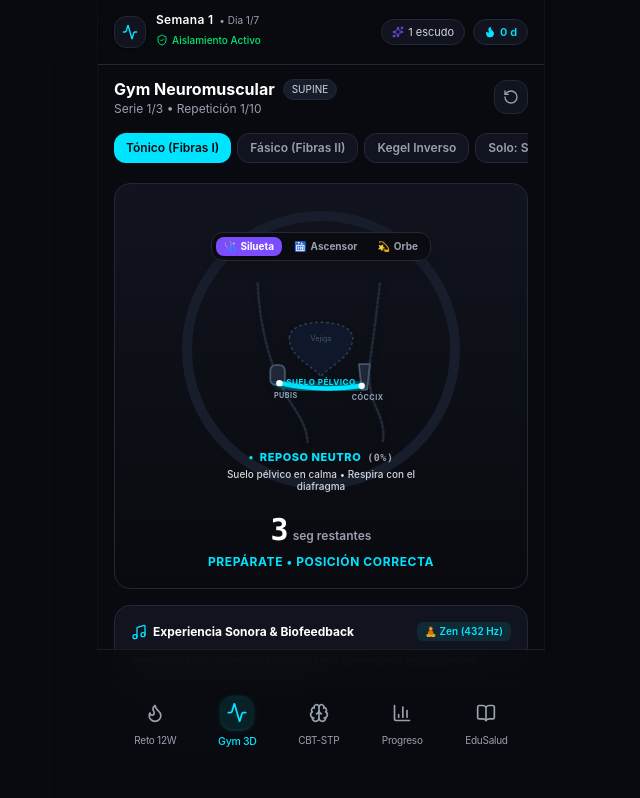
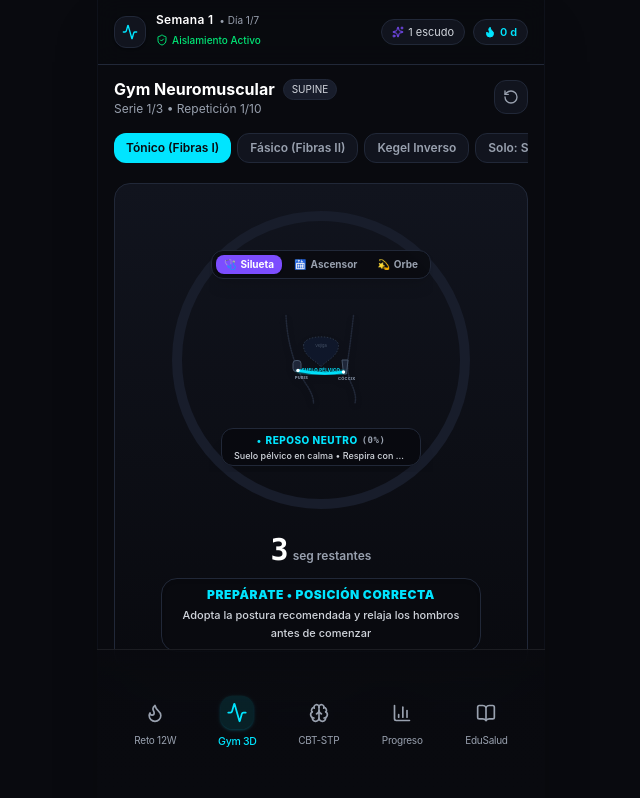
Before and after one commit to YonathanArroyave/App-Pelvica, a Next.js app: page /gym in a window 1280 px wide. Shown: the top 798 px of the page, without its empty margins (319-959 px from the left). Built offline with nearby package versions, Linux system fonts and the light colour scheme.

Commit message:
fix(timer-ui): prevent circular stroke collision by scaling visualizers, adding solid pill backdrops, and displaying dedicated somatic guidance card

```diff
--- a/src/app/(dashboard)/gym/page.tsx
+++ b/src/app/(dashboard)/gym/page.tsx
@@ -274,17 +274,17 @@ export default function GymTrainingPage() {
         </div>
       )}
 
-      {/* Contenedor Principal: Escena 3D WebGL con Anillo Radial de Tiempo */}
+      {/* Contenedor Principal: Escena de Biofeedback con Anillo Radial de Tiempo */}
       <div className="oled-card p-4 flex flex-col items-center justify-center relative overflow-hidden bg-gradient-to-b from-[#11141E] to-[#090A0F]">
         <SvgTimerRing
           phase={snapshot.phase}
           timeRemainingSec={snapshot.timeRemainingSec}
           normalizedProgress={snapshot.normalizedProgress}
-          size={300}
+          size={320}
           strokeWidth={10}
         >
           {/* Visualizador Multivista de Biofeedback (Silueta Médica, Ascensor o Orbe) */}
-          <div className="w-60 h-60 flex items-center justify-center pointer-events-auto">
+          <div className="w-56 h-56 flex items-center justify-center pointer-events-auto overflow-hidden">
             <PelvicVisualizer
               contractionFactor={snapshot.contractionFactor}
               phase={snapshot.phase}
@@ -294,15 +294,18 @@ export default function GymTrainingPage() {
         </SvgTimerRing>
 
         {/* Indicador Central de Tiempo y Fase */}
-        <div className="text-center mt-3">
+        <div className="text-center mt-3 w-full max-w-xs">
           <div className="flex items-baseline justify-center gap-1">
             <span className="text-3xl font-extrabold text-white font-mono">
               {snapshot.timeRemainingSec}
             </span>
             <span className="text-xs text-gray-400 font-semibold">seg restantes</span>
           </div>
+
+          {/* Tarjeta de Instrucción Somatosensorial (100% nítida y libre de obstrucción) */}
+          <div className="mt-2.5 px-3.5 py-2 rounded-2xl bg-[#090A0F] border border-[#212838] shadow-inner text-center animate-fadeIn">
             <span
-            className={`text-xs font-bold uppercase tracking-wider mt-0.5 inline-block ${
+              className={`text-xs font-black uppercase tracking-wider block ${
                 snapshot.phase === 'CONTRACTION'
                   ? 'text-[#7C4DFF]'
                   : snapshot.phase === 'REVERSE_KEGEL'
@@ -315,15 +318,35 @@ export default function GymTrainingPage() {
               }`}
             >
               {snapshot.phase === 'PREPARATION' && 'Prepárate • Posición correcta'}
-            {snapshot.phase === 'CONTRACTION' && 'Cierre y Elevación (Contrae)'}
-            {snapshot.phase === 'RELAXATION' && 'Relajación y Respiración'}
-            {snapshot.phase === 'REVERSE_KEGEL' && 'Kegel Inverso (Desciende)'}
+              {snapshot.phase === 'CONTRACTION' && '▲ Eleva y Cierra (Contrae)'}
+              {snapshot.phase === 'RELAXATION' && '■ Reposo Neutro • Respira'}
+              {snapshot.phase === 'REVERSE_KEGEL' && '▼ Suelta el Perineo (Kegel Inverso)'}
               {snapshot.phase === 'STIMULATION_ACTIVE' && 'Estimulación Guiada Activa'}
               {snapshot.phase === 'PAUSE_STOP_START' && '¡Pausa Stop-Start de 35s!'}
               {snapshot.phase === 'APPLY_SQUEEZE' && 'Compresión Squeeze (12s)'}
               {snapshot.phase === 'SET_REST' && 'Descanso entre series'}
               {snapshot.phase === 'COMPLETED' && '¡Sesión Finalizada!'}
             </span>
+
+            <p className="text-[11px] text-gray-300 font-medium leading-relaxed mt-1">
+              {snapshot.phase === 'CONTRACTION' &&
+                'Eleva los testículos hacia el ombligo y corta el flujo • Sin apretar glúteos ni abdomen'}
+              {snapshot.phase === 'REVERSE_KEGEL' &&
+                'Deja caer la entrepierna como al empezar a orinar (relaja suavemente sin pujar)'}
+              {snapshot.phase === 'RELAXATION' &&
+                'Relaja el 100% del suelo pélvico e inhala inflando la parte baja del abdomen'}
+              {snapshot.phase === 'PAUSE_STOP_START' &&
+                'Detén toda estimulación y respira hondo hasta que baje la urgencia eyaculatoria'}
+              {snapshot.phase === 'APPLY_SQUEEZE' &&
+                'Aplica compresión suave con el pulgar en el frenillo para desactivar el reflejo'}
+              {snapshot.phase === 'PREPARATION' &&
+                'Adopta la postura recomendada y relaja los hombros antes de comenzar'}
+              {snapshot.phase === 'SET_REST' &&
+                'Recupérate, bebe agua y mantén la mente en calma para la siguiente serie'}
+              {snapshot.phase === 'COMPLETED' &&
+                '¡Excelente trabajo neuromuscular registrado en tu progreso diario!'}
+            </p>
+          </div>
         </div>
       </div>
 
--- a/src/components/biofeedback/PelvicMedicalSilhouette.tsx
+++ b/src/components/biofeedback/PelvicMedicalSilhouette.tsx
@@ -4,7 +4,7 @@ import React from 'react';
 import type { ActivePhase } from '@/core/types/clinical.types';
 
 interface PelvicMedicalSilhouetteProps {
-  contractionFactor: number; // -1.0 (máx relajación/kegel inverso) a 1.0 (máx contracción)
+  contractionFactor: number; // -1.0 a 1.0
   phase?: ActivePhase;
   className?: string;
 }
@@ -20,9 +20,6 @@ export const PelvicMedicalSilhouette: React.FC<PelvicMedicalSilhouetteProps> = (
   phase,
   className = ''
 }) => {
-  // Normalizar factor:
-  // > 0 => contracción (elevación hacia arriba y adelante)
-  // < 0 => relajación/kegel inverso (descenso diafragmático)
   const factor = Math.max(-1, Math.min(1, contractionFactor));
 
   // Posición Y de la hamaca del suelo pélvico (en el centro del arco pubis-cóccix):
@@ -75,11 +72,12 @@ export const PelvicMedicalSilhouette: React.FC<PelvicMedicalSilhouetteProps> = (
   const cue = getSomaticCue();
 
   return (
-    <div className={`relative flex flex-col items-center justify-center w-full h-full select-none ${className}`}>
-      {/* SVG del corte sagital anatómico */}
+    <div className={`relative flex flex-col items-center justify-between w-full h-full py-1 select-none ${className}`}>
+      {/* SVG del corte sagital anatómico compacto y centrado */}
+      <div className="flex-1 w-full flex items-center justify-center overflow-hidden">
         <svg
           viewBox="0 0 240 210"
-        className="w-full h-full max-w-[230px] max-h-[190px] drop-shadow-md overflow-visible"
+          className="w-full max-w-[170px] max-h-[105px] drop-shadow-md overflow-visible"
         >
           <defs>
             {/* Brillo neon del músculo activo */}
@@ -98,7 +96,7 @@ export const PelvicMedicalSilhouette: React.FC<PelvicMedicalSilhouetteProps> = (
             </linearGradient>
           </defs>
 
-        {/* 1. Silueta corporal externa de perfil (Pared abdominal, pubis, glúteo y muslo) */}
+          {/* 1. Silueta corporal externa de perfil */}
           <path
             d="M 50 25 Q 52 70 65 110 Q 75 140 92 165 Q 105 185 105 200"
             fill="none"
@@ -107,7 +105,6 @@ export const PelvicMedicalSilhouette: React.FC<PelvicMedicalSilhouetteProps> = (
             strokeLinecap="round"
             strokeDasharray="2 3"
           />
-        {/* Contorno posterior: Columna lumbar, sacro y glúteo */}
           <path
             d="M 185 25 Q 180 70 175 105 Q 170 135 180 160 Q 192 185 188 200"
             fill="none"
@@ -118,7 +115,7 @@ export const PelvicMedicalSilhouette: React.FC<PelvicMedicalSilhouetteProps> = (
           />
 
           {/* 2. Referencias Óseas Claras (Fijas) */}
-        {/* Sínfisis del Pubis (Hueso anterior) */}
+          {/* Sínfisis del Pubis */}
           <g transform="translate(72, 125)">
             <rect
               x="-8"
@@ -142,7 +139,7 @@ export const PelvicMedicalSilhouette: React.FC<PelvicMedicalSilhouetteProps> = (
             </text>
           </g>
 
-        {/* Cóccix / Sacro (Hueso posterior) */}
+          {/* Cóccix / Sacro */}
           <g transform="translate(168, 130)">
             <path
               d="M -6 -16 L 6 -16 L 3 12 L -3 12 Z"
@@ -163,7 +160,7 @@ export const PelvicMedicalSilhouette: React.FC<PelvicMedicalSilhouetteProps> = (
             </text>
           </g>
 
-        {/* 3. Vejiga urinaria (Referencia visceral superior) */}
+          {/* 3. Vejiga urinaria */}
           <path
             d="M 85 85 C 85 62, 155 62, 155 85 C 155 108, 125 118, 120 128 C 115 118, 85 108, 85 85 Z"
             fill="#0F172A"
@@ -191,8 +188,7 @@ export const PelvicMedicalSilhouette: React.FC<PelvicMedicalSilhouetteProps> = (
             />
           )}
 
-        {/* 5. MÚSCULO DEL SUELO PÉLVICO (Hamaca dinámica en movimiento) */}
-        {/* Conecta la Sínfisis Púbica (x=74, y=135) con el Cóccix (x=165, y=138) */}
+          {/* 5. MÚSCULO DEL SUELO PÉLVICO */}
           <path
             d={`M 74 135 Q 120 ${muscleLiftY} 165 138`}
             fill="none"
@@ -203,14 +199,12 @@ export const PelvicMedicalSilhouette: React.FC<PelvicMedicalSilhouetteProps> = (
             className="transition-all duration-150 ease-out"
           />
 
-        {/* Puntos de inserción osteotendinosos */}
           <circle cx="74" cy="135" r="3.5" fill="#FFFFFF" />
           <circle cx="165" cy="138" r="3.5" fill="#FFFFFF" />
 
           {/* 6. Flecha y Vector de Elevación/Descenso */}
           {Math.abs(factor) > 0.15 && (
             <g transform={`translate(120, ${muscleLiftY + (factor > 0 ? -16 : 14)})`}>
-            {/* Círculo fondo de flecha */}
               <circle cx="0" cy="0" r="10" fill="#090A0F" stroke={muscleColor} strokeWidth="1.5" />
               <text
                 x="0"
@@ -225,7 +219,6 @@ export const PelvicMedicalSilhouette: React.FC<PelvicMedicalSilhouetteProps> = (
             </g>
           )}
 
-        {/* Etiqueta flotante del músculo */}
           <g transform={`translate(120, ${muscleLiftY + (factor > 0 ? 16 : -8)})`}>
             <text
               x="0"
@@ -241,21 +234,24 @@ export const PelvicMedicalSilhouette: React.FC<PelvicMedicalSilhouetteProps> = (
             </text>
           </g>
         </svg>
+      </div>
 
-      {/* Indicador inferior directo con pista somatosensorial */}
-      <div className="text-center px-2 py-0.5 mt-[-4px] z-10">
+      {/* Cápsula inferior con fondo oscuro sólido y seguro contra colisiones */}
+      <div className="w-full flex justify-center px-2 pb-0.5 z-20">
+        <div className="bg-[#090A0F]/95 backdrop-blur-md border border-[#212838] px-3 py-1 rounded-xl shadow-xl max-w-[200px] text-center">
           <div
-          className="text-[11px] font-extrabold uppercase tracking-wider flex items-center justify-center gap-1.5"
+            className="text-[10px] font-extrabold uppercase tracking-wider flex items-center justify-center gap-1"
             style={{ color: muscleColor }}
           >
             <span>{cue.arrow}</span>
             <span>{cue.action}</span>
-          <span className="text-[10px] text-gray-400 font-mono">
+            <span className="text-[9px] text-gray-400 font-mono">
               ({Math.round(Math.abs(factor) * 100)}%)
             </span>
           </div>
-        <div className="text-[10px] text-gray-300 font-medium leading-tight max-w-[200px] mx-auto mt-0.5">
+          <div className="text-[9px] text-gray-300 font-medium leading-tight truncate mt-0.5">
             {cue.desc}
+          </div>
         </div>
       </div>
     </div>
```
Also changed, not shown: src/components/biofeedback/BiofeedbackOrb.tsx (+20 -20 lines), src/components/biofeedback/PelvicElevatorGauge.tsx (+34 -41 lines). Lines whose indentation alone changed are shown as unchanged.
